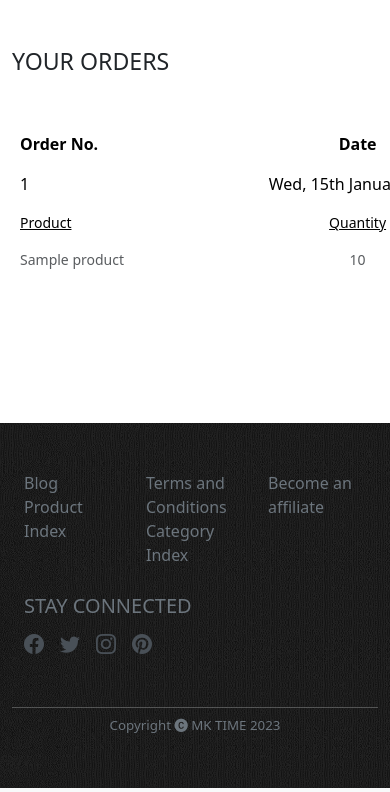
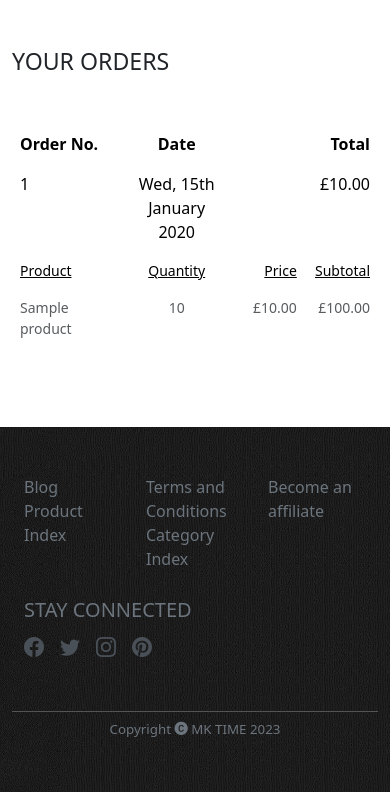
Before and after one commit to paopironi/ec-cs-portfolio, a PHP site: page /orders.php in a window 390 px wide; the page is wider, and only the part inside the window is pictured. Shown: the part 56-848 px from the top of that part. Run offline with PHP 8.4, Linux system fonts and the light colour scheme; the visitor is signed in with stand-in values (Sample User, id 1); tables that the repository leaves empty or names only in its code hold one stand-in row (values such as "Sample post").

Commit message:
Make orders summary table responsive

```diff
--- a/orders.php
+++ b/orders.php
@@ -47,7 +47,7 @@ require('includes/nav.php');
             $grouped_orders = group_by_order($rows);
 ?>
     <h3 class="text-uppercase">Your Orders</h3>
-    <div style="width: 768px;">
+    <div style="max-width: 768px;">
         <?php
             foreach ($grouped_orders as $key => $order) {
         ?>
```
